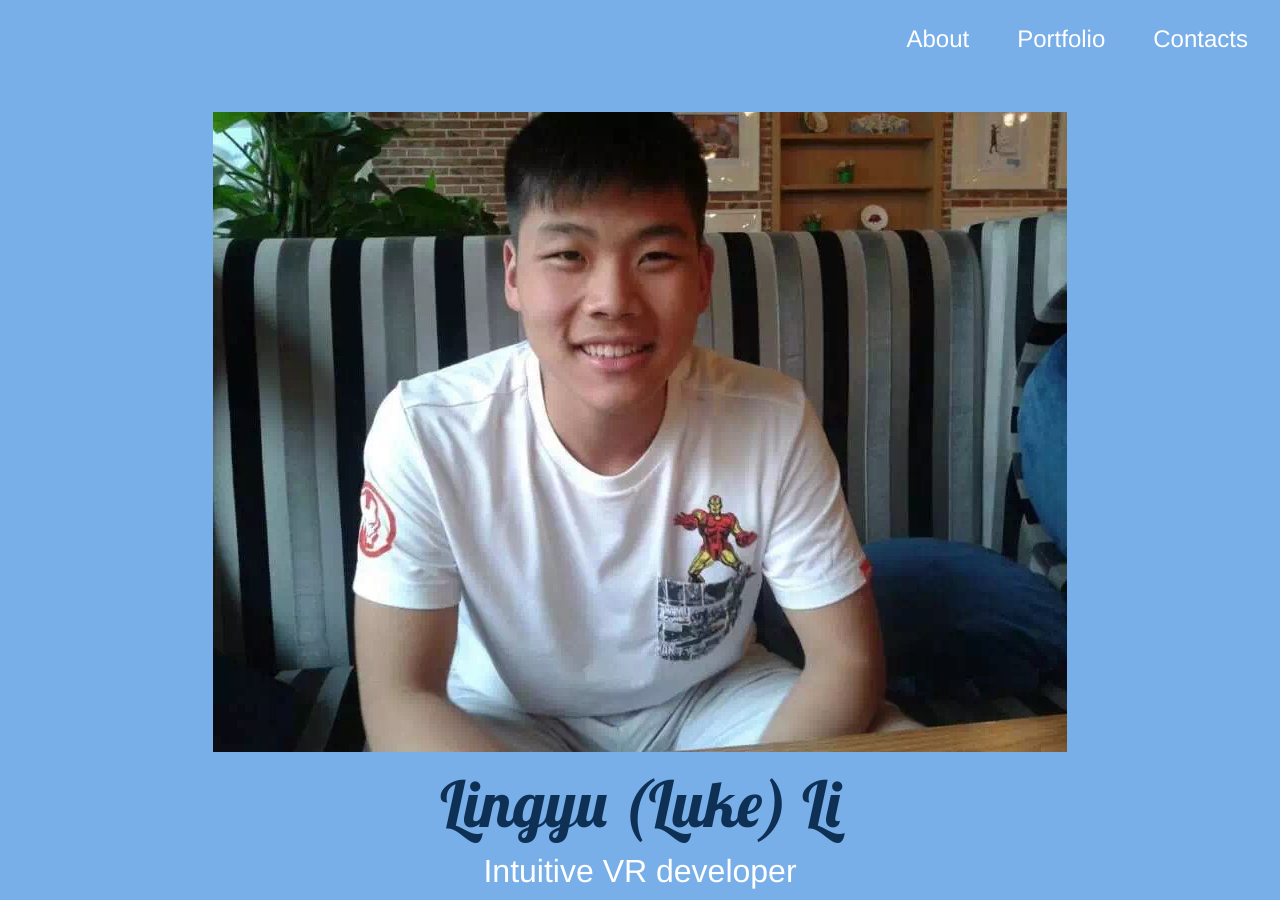
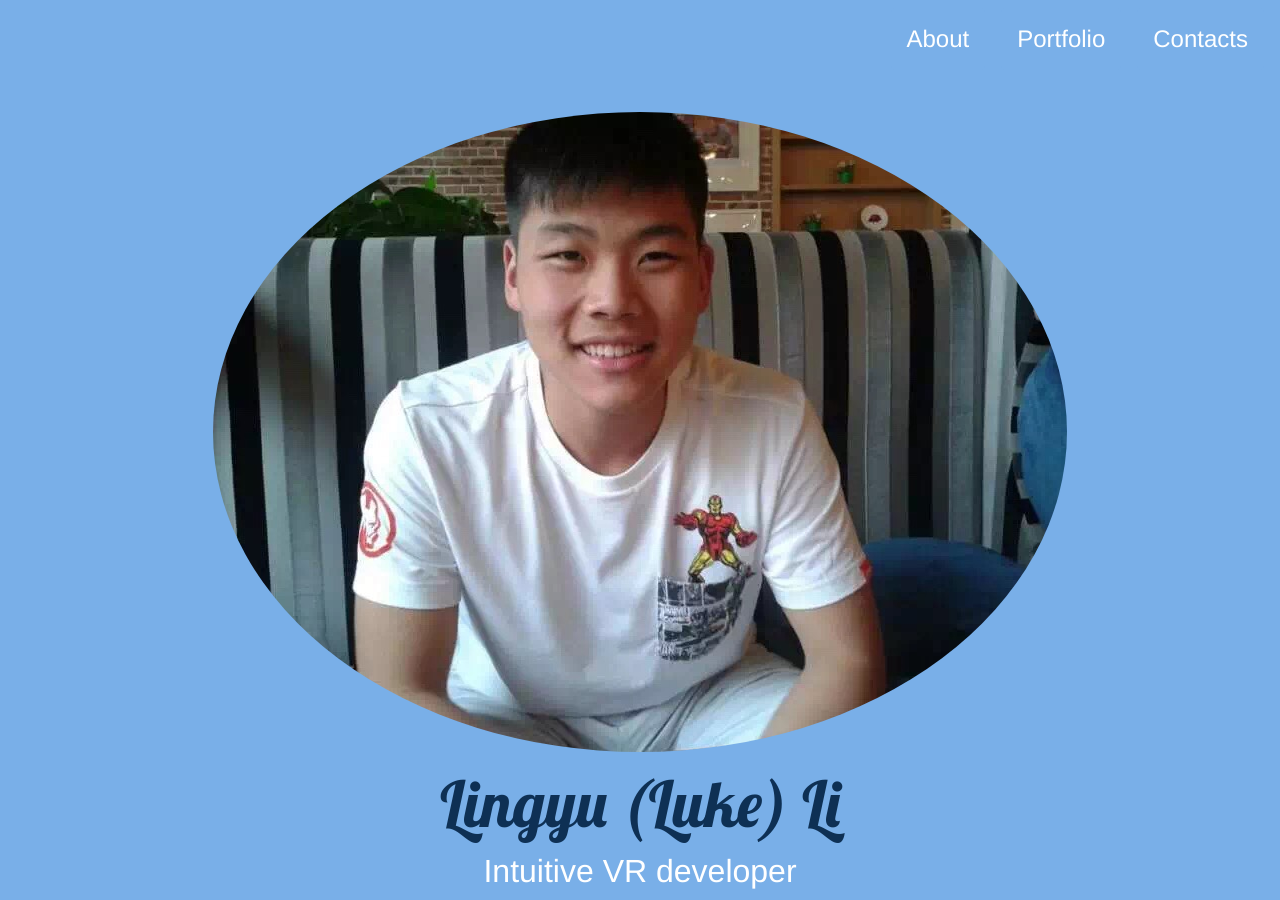
Before and after one commit to luke217/luke217.github.io, a Jekyll site: the page built from index.html, in a window 1280 px wide and 900 px high. Built offline with Jekyll 4.4.1, drawn with Linux system fonts in a browser that asks for light colours; nearby versions of some CDN libraries.

Commit message:
img-circle

```diff
--- a/_includes/top.html
+++ b/_includes/top.html
@@ -1,7 +1,7 @@
 <header class="container-fluid container-top">
     <div class="row">
         <col-md-12>
-            <img src="./web-dist/images/profile-image.jpg" alt="{{ site.brand }}">
+            <img src="./web-dist/images/profile-image.jpg" class="img-circle" alt="{{ site.brand }}">
             <h1 class="container-top-name">
                 {{ site.brand }}
             </h1>
```
